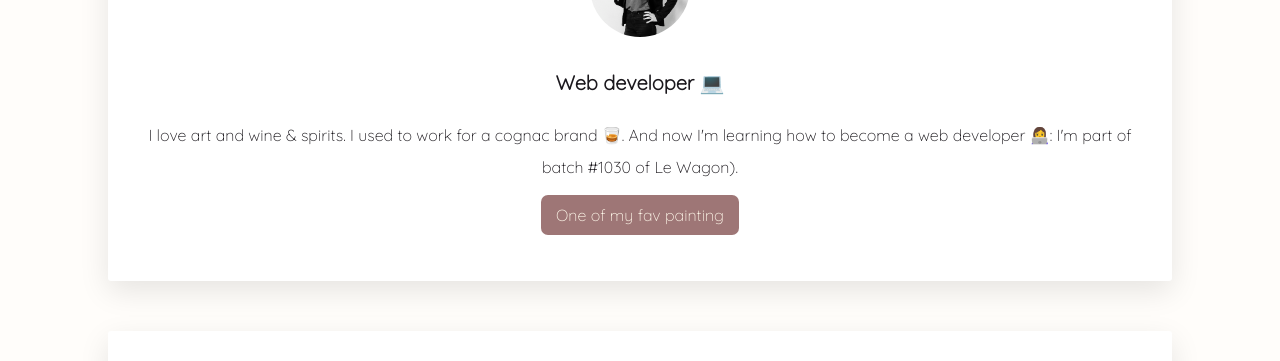
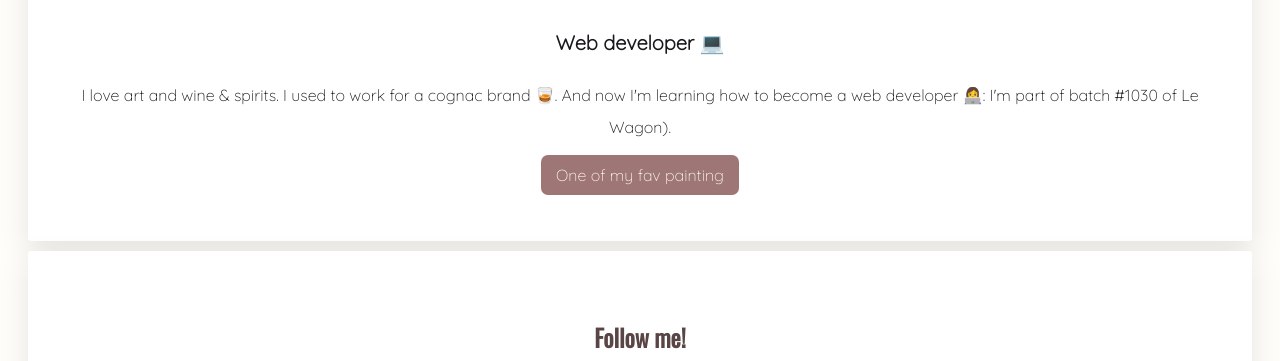
Before and after one commit to CharlotteO9/profile, a plain HTML site: page index.html in a window 1280 px wide. Shown: the part 238-599 px from the top of the page. Drawn offline with nearby package versions, Linux system fonts and the light colour scheme.

Commit message:
make my profile prettier

```diff
--- a/index.html
+++ b/index.html
@@ -21,7 +21,7 @@
         <p>
           I love art and wine & spirits. I used to work for a cognac brand 🥃. And now I'm learning how to become a web developer 👩‍💻: I'm part of batch #1030 of Le Wagon).
         </p>
-        <a href="https://www.centrepompidou.fr/fr/ressources/oeuvre/cEpEKE" target="_blank" class="pink-btn">One of my fav painting</a>
+        <a href="https://www.centrepompidou.fr/fr/ressources/oeuvre/cEpEKE" target="_blank" class="pink-btn text-center">One of my fav painting</a>
       </div>
       <div class="box-white-shadow text-center">
         <h2>
--- a/style.css
+++ b/style.css
@@ -70,7 +70,7 @@ h2 {
 
 .box-white-shadow {
   background: white;
-  margin: 50px 100px;
+  margin: 10px 20px;
   padding: 50px 30px;
   box-shadow: 0 10px 30px rgb(0 0 0 / 10%);
   border-radius: 3px;
```
